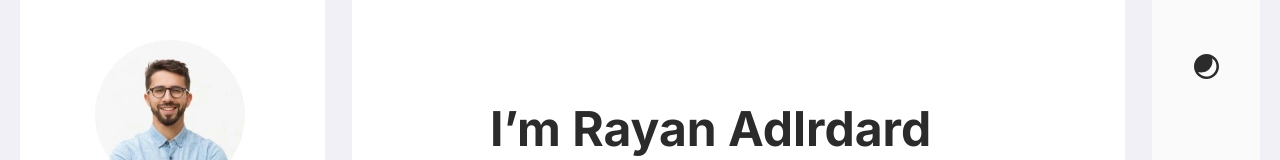
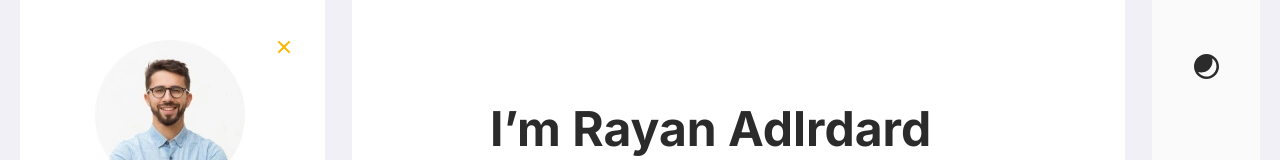
Before and after one commit to YurySamsonenka/portfolio-React-incubator, a React app: page / in a window 1280 px wide. Shown: the top 160 px of the page. Built offline with nearby package versions, Linux system fonts and the light colour scheme.

Commit message:
feat: add close button for sidebar

```diff
--- a/src/layout/control/Control.tsx
+++ b/src/layout/control/Control.tsx
@@ -28,6 +28,7 @@ const StyledControl = styled.aside`
   @media ${MyTheme.media.largeTablet} {
     align-items: center;
     position: sticky;
+    z-index: 20;
     bottom: 0;
     padding: 0 130px;
     flex-direction: row;
--- a/src/layout/main/hero/Hero.tsx
+++ b/src/layout/main/hero/Hero.tsx
@@ -57,7 +57,8 @@ const StyledHero = styled.section`
 
   @media ${MyTheme.media.largeTablet} {
     flex-direction: column;
-  row-gap: 50px;
+    align-items: center;
+    row-gap: 50px;
   }
 `;
 
--- a/src/layout/sidebar/SideBar.tsx
+++ b/src/layout/sidebar/SideBar.tsx
@@ -6,6 +6,7 @@ import { Status } from './status/Status';
 import { AbilitesBlock } from './abilites-block/AbilitesBlock';
 import { Download } from './download/Download';
 import { ExtraSkills } from './extra-skills/ExtraSkills';
+import { Icon } from '../../componets/icon/Icon';
 
 const itemsAbility = {
   Languages: {
@@ -25,6 +26,9 @@ const itemsAbility = {
 export const SideBar = () => {
   return (
     <StyledSideBar>
+      <CloseBtn>
+        <Icon iconId="close" height="23px" width="23px" viewBox="0 0 23 23" />
+      </CloseBtn>
       <Info />
       <SocialIcons />
       <Status />
@@ -38,6 +42,7 @@ export const SideBar = () => {
 };
 
 const StyledSideBar = styled.article`
+  position: relative;
   display: flex;
   flex-direction: column;
   width: 305px;
@@ -47,7 +52,18 @@ const StyledSideBar = styled.article`
   background-color: ${MyTheme.colors.white};
 
   @media ${MyTheme.media.largeTablet} {
-    position: fixed;
-    right: 100%;
+    position: absolute;
+    top: 0;
+    z-index: 10;
   }
 `;
+
+const CloseBtn = styled.div`
+  position: absolute;
+  top: 35px;
+  right: 30px;
+
+  svg {
+    fill: ${MyTheme.colors.primary};
+  }
+`;
```
